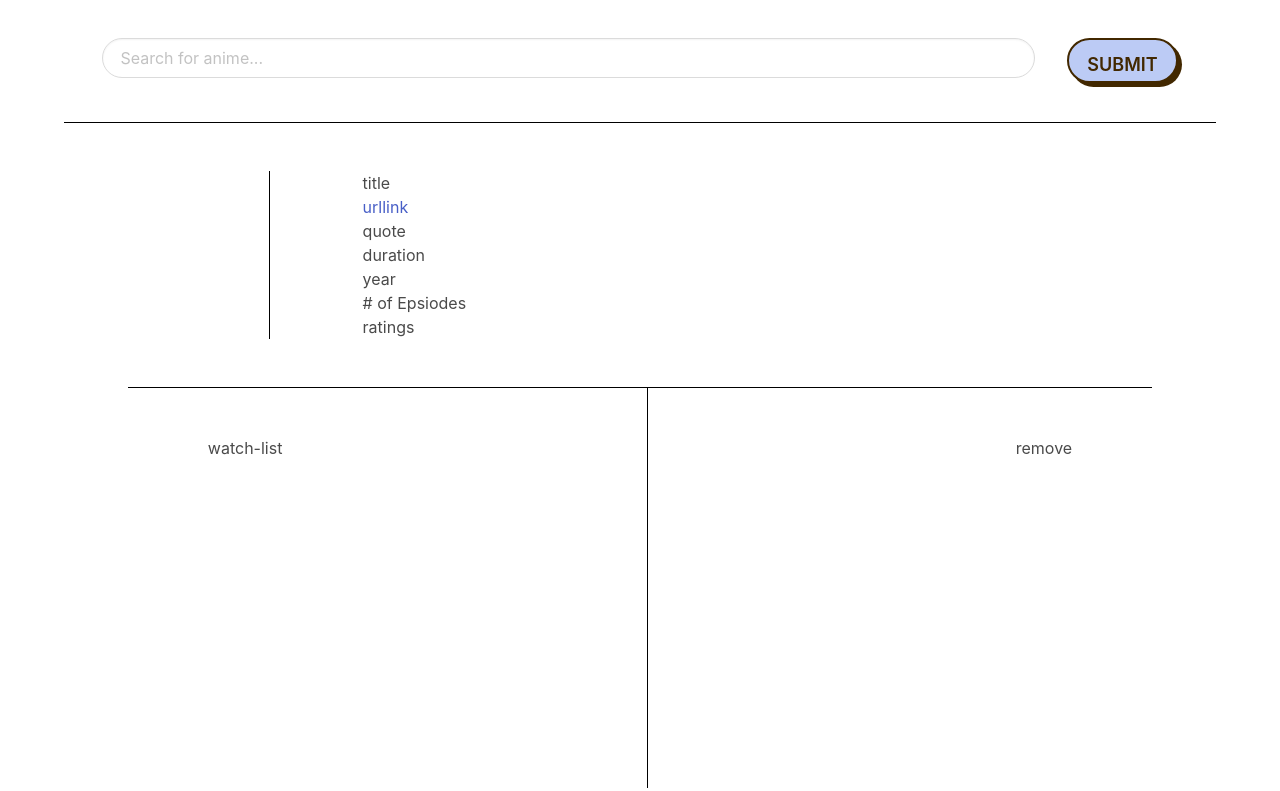
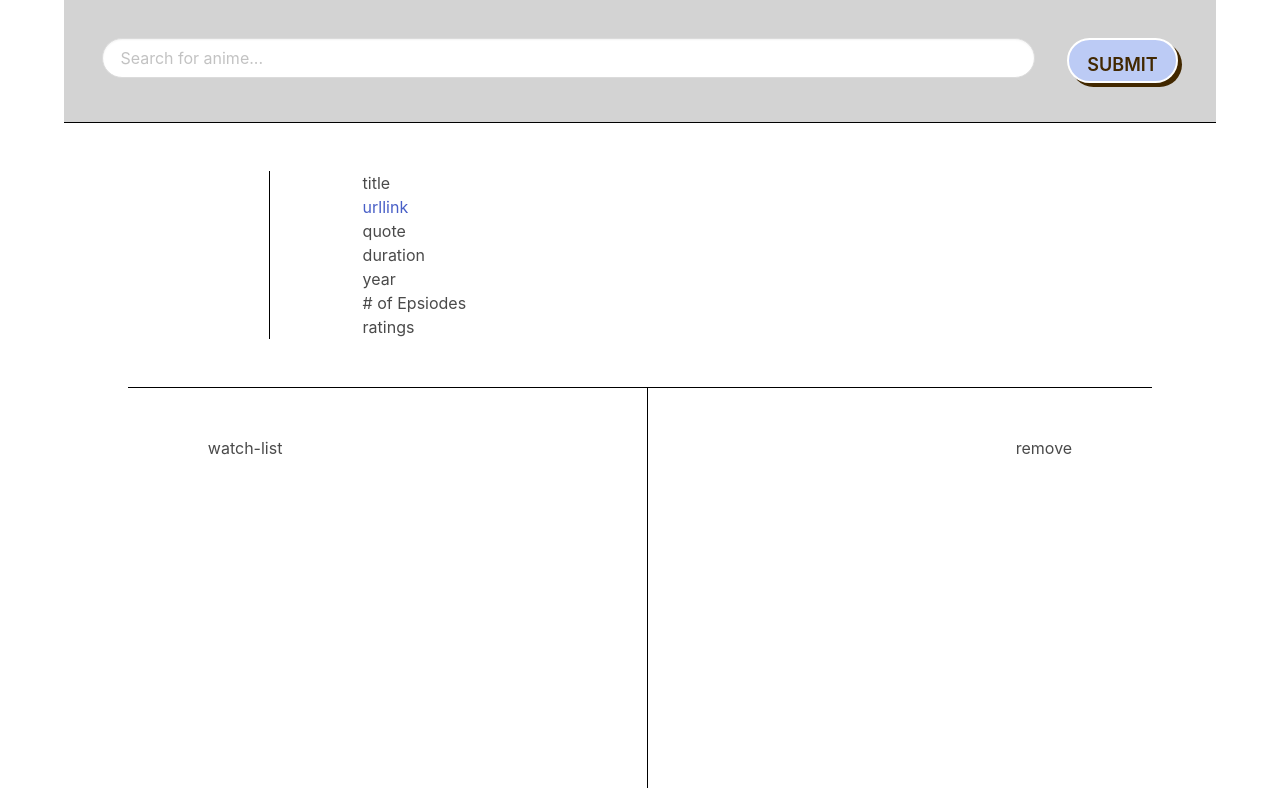
Before and after one commit to aaansari123/Anime-List, a plain HTML site: page index.html in a window 1280 px wide. Drawn offline with nearby package versions, Linux system fonts and the light colour scheme; a web font is replaced by a local one.

Commit message:
adding colors

```diff
--- a/assets/css/style.css
+++ b/assets/css/style.css
@@ -1,15 +1,18 @@
-*{
+* {
     font-family: 'Edu VIC WA NT Beginner',
 }
+
 header {
     display: flex;
     padding: 3%;
     border-bottom: 1px solid black;
+    background-color: lightgray;
 }
+
 /* style for the submit btn */
 #searchBtn {
     background-color: #bccbf5;
-    border: 2px solid #422800;
+    border: 2px solid #ffffff;
     border-radius: 30px;
     box-shadow: #422800 4px 4px 0 0;
     text-transform: uppercase;
@@ -61,10 +64,10 @@ h2 {
     left: 50%;
     margin-left: -3px;
     top: 0;
-  }
+}
 
 /* responsive design to modile view */
-  @media screen and (max-width: 390px) {
+@media screen and (max-width: 390px) {
 
     /* header {
         background-color: white;
@@ -82,7 +85,7 @@ h2 {
     }
 
     #anime-img {
-        margin-left:10%;
+        margin-left: 10%;
     }
 
-  }
+}
```
